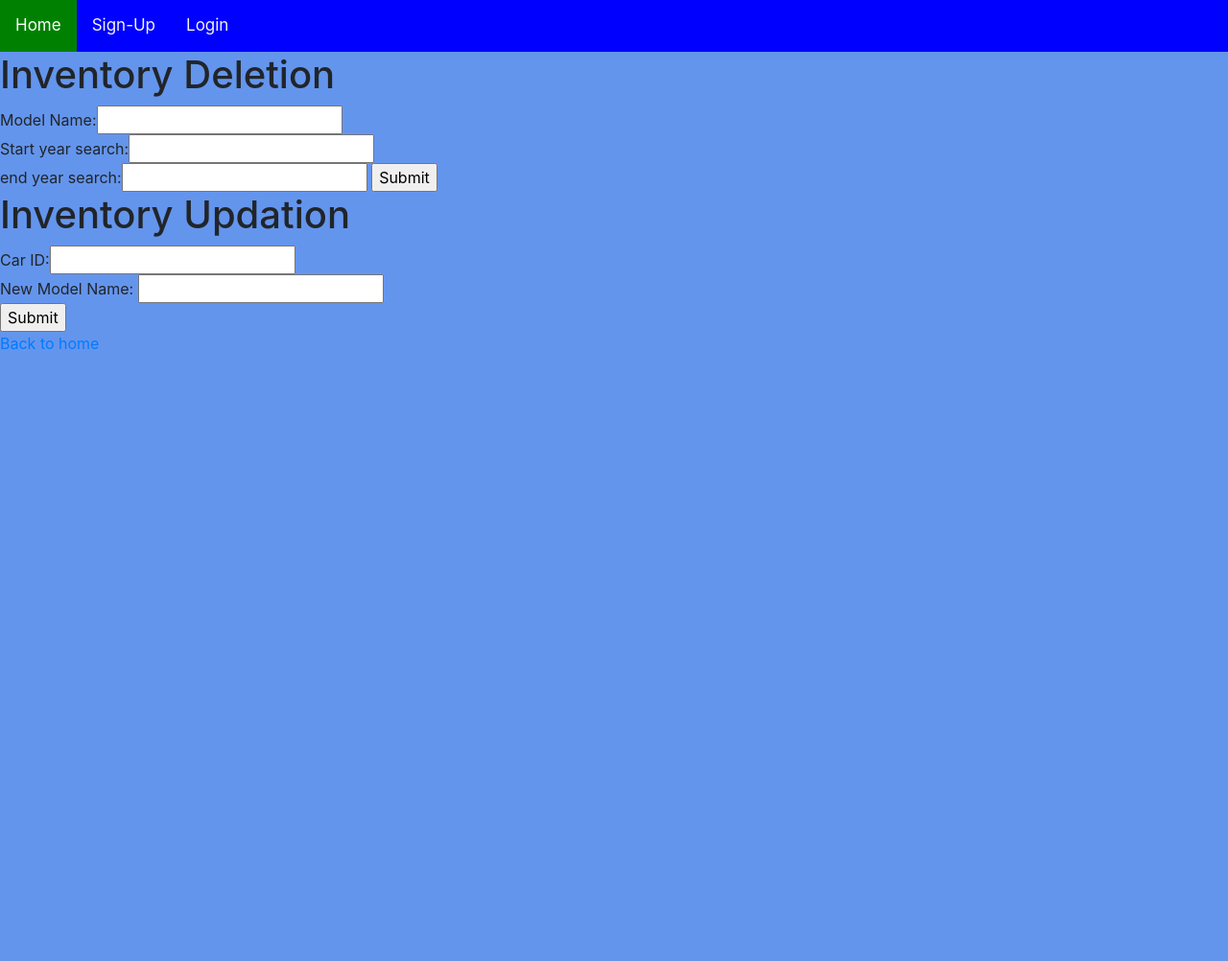
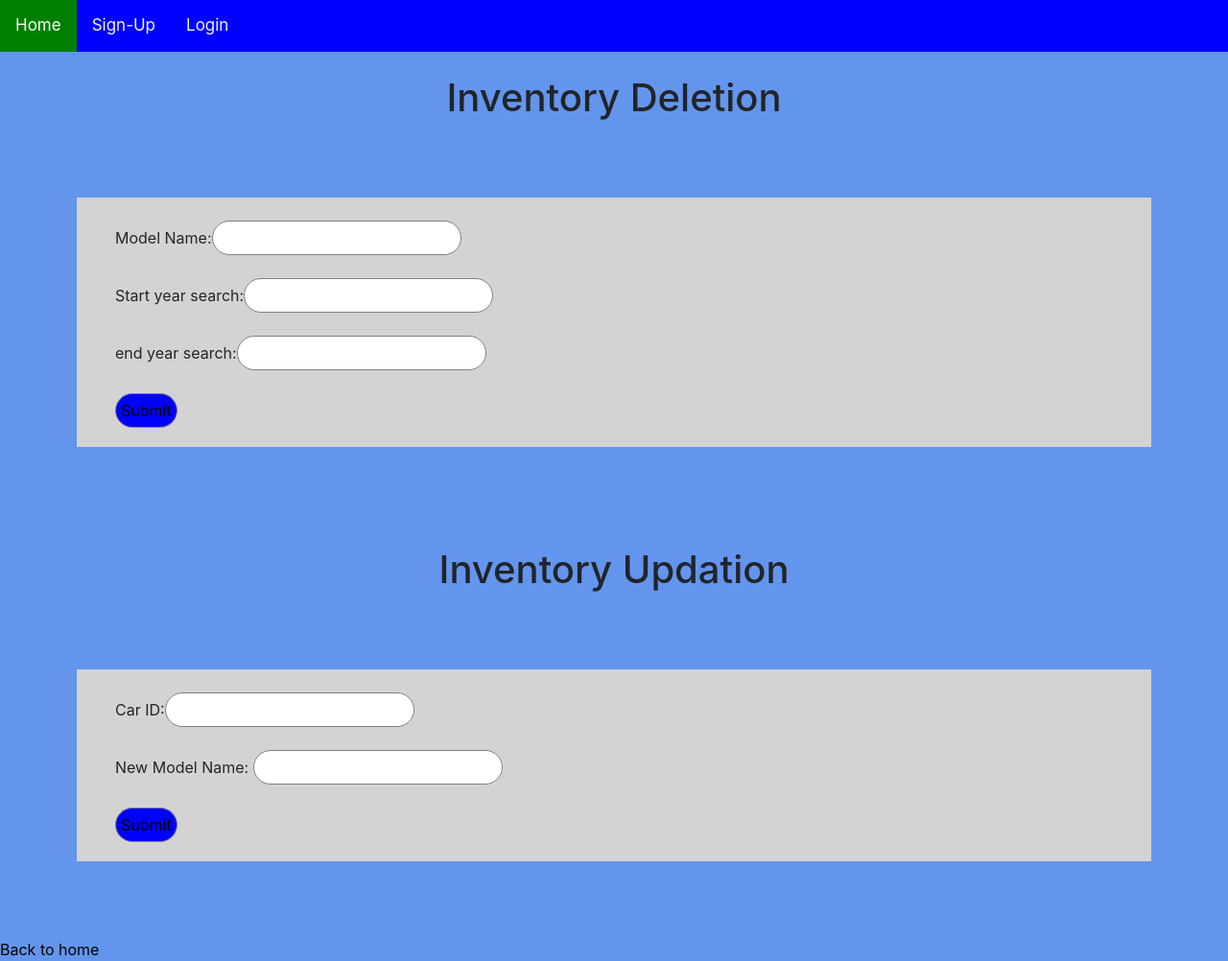
Before and after one commit to Rahul0700/Carshub, a Django app: page /general/alterinventory/ in a window 1280 px wide. Shown: the whole page at 96% size. Before the commit the page ends 365 px from the top, so only its background shows below. Run offline with Django 3.2, Linux system fonts and the light colour scheme; data comes from the database, SQL or seed files in the repository; both versions use the stored data as it was after the commit; some libraries are stand-ins or nearby versions.

Commit message:
UI changes to all pages

```diff
--- a/templates/inventory.html
+++ b/templates/inventory.html
@@ -1,20 +1,57 @@
 {% extends "base.html"%}
 {% block content %}
-    <h1> Inventory Deletion </h1>
+<style>
+  input
+      {
+        border-radius: 20px;
+        padding: 5px;
+        border: 1px solid grey;
+      }
+      form
+      {
+        background-color: lightgray;
+        margin: 80px;
+        padding: 0px 40px 20px
+      }
+      #intro
+      {
+        text-decoration: solid underline;
+                margin: 5%20%;
+                font-size: xx-large;
+                text-align: center;
+                vertical-align: middle;
+                padding: 10px 20px 20px 10px;
+      }button
+            {
+                background-color:blue;
+                border: none;
+                width: 200px;
+                height: 35px;
+                border-radius: 20px;
+                position: relative;
+                font-size: x-large;
+            }
+            button:hover
+            {
+                background-color:lightskyblue;
+            }
+</style>
+<br>
+    <h1 style="text-align:center;"> Inventory Deletion </h1>
     <form method="POST">
-      {% csrf_token %}
-      Model Name:<input type = "text" name="model"><br>
-      Start year search:<input type = "number" name="start_year"><br>
-      end year search:<input type ="number" name="end_year">
-      <input type = "submit"><br>
+      {% csrf_token %}<br>
+      Model Name:<input type = "text" name="model"><br><br>
+      Start year search:<input type = "number" name="start_year"><br><br>
+      end year search:<input type ="number" name="end_year"><br><br>
+      <input type = "submit" style="background-color: blue;"><br>
     </form>
-
-    <h1> Inventory Updation</h1>
+<br>
+    <h1 style="text-align: center;"> Inventory Updation</h1>
     <form method="GET">
-      {% csrf_token %}
-      Car ID:<input type = "text" name = "id"><br>
-      New Model Name: <input type = "text" name = "mod_update"><br>
-      <input type = "submit"><br>
+      {% csrf_token %}<br>
+      Car ID:<input type = "text" name = "id"><br><br>
+      New Model Name: <input type = "text" name = "mod_update"><br><br>
+      <input type = "submit" style="background-color: blue;"><br>
     </form>
-    <a href="{% url 'general:sales' %}">Back to home </a>
+    <a href="{% url 'general:sales' %}" style="color: black;">Back to home </a>
   {% endblock %}
```
Also changed, not shown: general/templates/general/add_inventory.html (+27 -0 lines), general/templates/general/booking_form.html (+28 -0 lines), general/templates/general/sale_form.html (+35 -7 lines), db.sqlite3.
